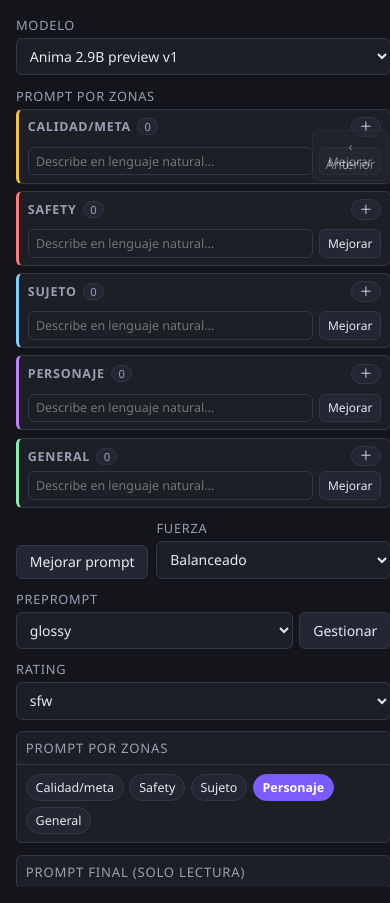
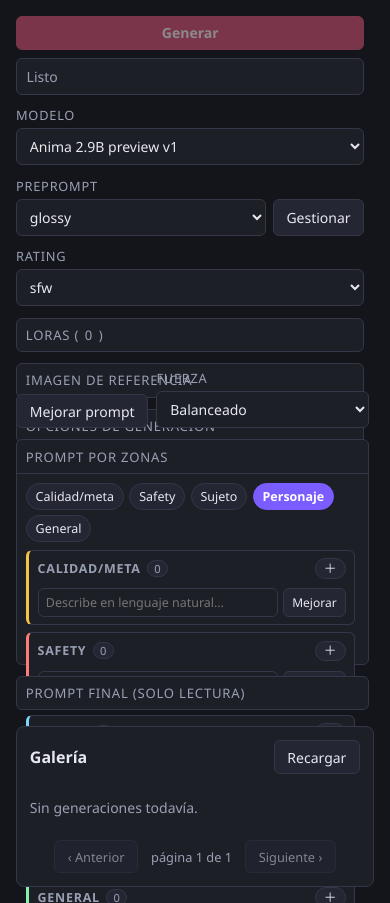
Before and after one commit to gusnion/WaifuStudio, a FastAPI app: page / in a window 390 px wide; the page is wider, and only the part inside the window is pictured. Shown: the part 73-976 px from the top of that part. Run offline with FastAPI, Linux system fonts and the light colour scheme; data that the repository does not hold is empty; parts of the project's set-up code (start-up, migrations or seed data) failed here and were passed over.

Commit message:
[M9-B-fix8] panel a 2 columnas: Generar arriba, prompt por zonas con scroll propio en la 2a, popover sincronizado (checks de tags existentes, altas/bajas) (732 tests)

```diff
--- a/static/app.css
+++ b/static/app.css
@@ -113,6 +113,100 @@
   padding-right: 0.3rem;
 }
 
+/* Panel Imagen: panel lateral en 2 columnas (1: generación, 2: prompt) */
+#panel-image.active {
+  grid-template-columns: minmax(620px, 780px) minmax(0, 1fr);
+}
+
+.controls.image-controls {
+  display: grid;
+  grid-template-columns: minmax(240px, 300px) minmax(320px, 1fr);
+  gap: 0.7rem;
+  align-items: start;
+  height: 100%;
+  min-height: 0;
+  overflow: hidden;
+}
+
+.image-controls .controls-column {
+  display: flex;
+  flex-direction: column;
+  gap: 0.7rem;
+  align-self: stretch;
+  min-width: 0;
+  min-height: 0;
+}
+
+.image-controls .controls-column-primary {
+  overflow-y: auto;
+  padding-right: 0.3rem;
+}
+
+.image-controls .controls-column-zones {
+  overflow: hidden;
+}
+
+.generate-block,
+.zone-toolbar {
+  display: flex;
+  flex-direction: column;
+  gap: 0.5rem;
+}
+
+.zone-toolbar {
+  flex: 0 0 auto;
+}
+
+.zones-panel {
+  display: flex;
+  flex-direction: column;
+  flex: 1 1 auto;
+  min-height: 0;
+}
+
+.zones-panel > .section-body {
+  flex: 1 1 auto;
+  min-height: 0;
+}
+
+#zone-editor {
+  flex: 1 1 auto;
+  min-height: 10rem;
+  max-height: calc(100vh - 20rem);
+  overflow-y: auto;
+  padding-right: 0.25rem;
+}
+
+.zone-popover-count {
+  color: var(--muted);
+  font-size: 0.72rem;
+  text-transform: uppercase;
+  letter-spacing: 0.05em;
+}
+
+@media (max-width: 900px) {
+  #panel-image.active {
+    grid-template-columns: minmax(0, 1fr);
+    align-content: start;
+    overflow-y: auto;
+  }
+
+  .controls.image-controls {
+    grid-template-columns: minmax(0, 1fr);
+    height: auto;
+    overflow: visible;
+  }
+
+  .image-controls .controls-column-primary,
+  .image-controls .controls-column-zones {
+    overflow: visible;
+  }
+
+  #zone-editor {
+    max-height: 60vh;
+  }
+}
+
 .prompt-block {
   display: flex;
   flex-direction: column;
--- a/static/app.js
+++ b/static/app.js
@@ -138,7 +138,8 @@
 let zoneInsertTarget = null;
 let zonePopoverOptions = null;
 let zonePopoverSubcat = null;
-let zonePopoverSelected = new Set();
+let zonePopoverOriginSubcat = null;
+let zonePopoverSelected = new Map();
 let zonePopoverSeq = 0;
 let zoneOcApplied = [];
 let zoneOcCharacter = null;
@@ -1544,6 +1545,27 @@
   return seen;
 }
 
+function zoneScopeTags(zone, subcat) {
+  if (!zone || !ZONE_ORDER.includes(zone)) {
+    return [];
+  }
+  if (zone === "general") {
+    return generalBucket(subcat);
+  }
+  return state.promptZones[zone] || [];
+}
+
+function seedZonePopoverSelection(zone, subcat) {
+  zonePopoverSelected = new Map();
+  for (const raw of zoneScopeTags(zone, subcat)) {
+    const tag = String(raw == null ? "" : raw);
+    const folded = tag.toLowerCase();
+    if (folded) {
+      zonePopoverSelected.set(folded, tag);
+    }
+  }
+}
+
 function composePrompt() {
   const merged = [];
   const seen = new Set();
@@ -1640,6 +1662,30 @@
     );
   }
   renderZoneEditor();
+}
+
+function removeTagsFromZoneScope(zone, tags, subcat) {
+  const folded = new Set(
+    (tags || [])
+      .map((tag) => String(tag == null ? "" : tag).trim().toLowerCase())
+      .filter(Boolean)
+  );
+  if (!folded.size) {
+    return;
+  }
+  if (zone === "general") {
+    const key = GENERAL_SUBCATS.includes(subcat) ? subcat : "otros";
+    state.promptZones.general[key] = (
+      state.promptZones.general[key] || []
+    ).filter((tag) => !folded.has(String(tag).toLowerCase()));
+    return;
+  }
+  if (!ZONE_ORDER.includes(zone)) {
+    return;
+  }
+  state.promptZones[zone] = (state.promptZones[zone] || []).filter(
+    (tag) => !folded.has(String(tag).toLowerCase())
+  );
 }
 
 function applyZonesPayload(zonesPayload, { replace = false } = {}) {
@@ -1968,12 +2014,13 @@
     row.className = "zone-option";
     const box = document.createElement("input");
     box.type = "checkbox";
-    box.checked = zonePopoverSelected.has(item.tag);
+    box.checked = zonePopoverSelected.has(item.tag.toLowerCase());
     box.addEventListener("change", () => {
+      const folded = item.tag.toLowerCase();
       if (box.checked) {
-        zonePopoverSelected.add(item.tag);
+        zonePopoverSelected.set(folded, item.tag);
       } else {
-        zonePopoverSelected.delete(item.tag);
+        zonePopoverSelected.delete(folded);
       }
       renderZonePopoverSelected();
     });
@@ -1998,7 +2045,13 @@
     container.appendChild(empty);
     return;
   }
-  for (const tag of zonePopoverSelected) {
+  const count = document.createElement("span");
+  count.className = "zone-popover-count";
+  count.textContent = `${zonePopoverSelected.size} seleccionada${
+    zonePopoverSelected.size === 1 ? "" : "s"
+  }`;
+  container.appendChild(count);
+  for (const tag of zonePopoverSelected.values()) {
     const chip = document.createElement("span");
     chip.className = "zone-selected-chip";
     const text = document.createElement("span");
@@ -2009,7 +2062,7 @@
     remove.textContent = "×";
     remove.title = "Quitar";
     remove.addEventListener("click", () => {
-      zonePopoverSelected.delete(tag);
+      zonePopoverSelected.delete(String(tag).toLowerCase());
       renderZonePopoverSelected();
       renderZonePopoverGroups();
     });
@@ -2053,10 +2106,22 @@
   const mode = $("zone-ocs-traits").checked ? "traits" : "auto";
   const profile = await fetchCharacterProfile(character, mode);
   removeTagsFromZones(zoneOcApplied);
+  if (zoneInsertTarget === "character") {
+    for (const tag of zoneOcApplied) {
+      zonePopoverSelected.delete(String(tag).toLowerCase());
+    }
+  }
   zoneOcApplied = addTagsToZone(
     "character",
     promptTagsFromText(profile.text)
   );
+  if (zoneInsertTarget === "character") {
+    for (const tag of zoneOcApplied) {
+      zonePopoverSelected.set(String(tag).toLowerCase(), tag);
+    }
+    renderZonePopoverSelected();
+    renderZonePopoverGroups();
+  }
   zoneOcCharacter = character;
   const notes = [`modo ${profile.mode}`];
   if (profile.lora) {
@@ -2087,7 +2152,11 @@
   zoneInsertTarget = zone;
   zonePopoverOptions = null;
   zonePopoverSubcat = null;
-  zonePopoverSelected = new Set();
+  zonePopoverOriginSubcat = zone === "general" ? subcat || null : null;
+  zonePopoverSelected = new Map();
+  if (zone !== "general") {
+    seedZonePopoverSelection(zone, null);
+  }
   zoneOcApplied = [];
   zoneOcCharacter = null;
   const isCharacter = zone === "character";
@@ -2126,6 +2195,17 @@
       )
         ? wanted
         : defaultGeneralSubcat();
+      if (
+        zonePopoverOriginSubcat &&
+        (zoneSubcatLocked(zonePopoverOriginSubcat) ||
+          !zonePopoverOptions.some(
+            (group) => group.id === zonePopoverOriginSubcat
+          ))
+      ) {
+        zonePopoverOriginSubcat = null;
+      }
+      seedZonePopoverSelection(zone, zonePopoverSubcat);
+      renderZonePopoverSelected();
     }
     renderZonePopoverTabs();
     renderZonePopoverGroups();
@@ -2140,7 +2220,8 @@
   zoneInsertTarget = null;
   zonePopoverOptions = null;
   zonePopoverSubcat = null;
-  zonePopoverSelected = new Set();
+  zonePopoverOriginSubcat = null;
+  zonePopoverSelected = new Map();
   zoneOcApplied = [];
   zoneOcCharacter = null;
   $("zone-popover").classList.add("hidden");
@@ -2164,7 +2245,7 @@
   for (const part of raw.split(",")) {
     const tag = part.trim();
     if (tag) {
-      zonePopoverSelected.add(tag);
+      zonePopoverSelected.set(tag.toLowerCase(), tag);
     }
   }
   input.value = "";
@@ -2173,25 +2254,46 @@
 }
 
 function clearZoneSelection() {
-  zonePopoverSelected = new Set();
+  zonePopoverSelected = new Map();
   renderZonePopoverSelected();
   renderZonePopoverGroups();
 }
 
 async function insertZoneSelection() {
   const zone = zoneInsertTarget;
-  const tags = Array.from(zonePopoverSelected);
   if (!zone) {
     return;
   }
-  if (!tags.length) {
+  const subcat =
+    zone === "general"
+      ? zonePopoverOriginSubcat || zonePopoverSubcat || "otros"
+      : null;
+  const selected = Array.from(zonePopoverSelected.values());
+  const selectedFolded = new Set(selected.map((tag) => tag.toLowerCase()));
+  const removals = zoneScopeTags(zone, subcat).filter(
+    (tag) => !selectedFolded.has(String(tag).toLowerCase())
+  );
+  const known = allPromptTagKeys();
+  const additions = selected.filter(
+    (tag) => !known.has(String(tag).toLowerCase())
+  );
+  if (!additions.length && !removals.length) {
     setStatus("Selecciona o añade algún tag antes de insertar", true);
     return;
   }
-  const subcat = zone === "general" ? zonePopoverSubcat || "otros" : null;
-  addTagsToZone(zone, tags, subcat);
+  removeTagsFromZoneScope(zone, removals, subcat);
+  const added = pushTagsToZone(zone, additions, subcat, allPromptTagKeys());
+  renderZoneEditor();
+  composePrompt();
   closeZoneInsert();
-  setStatus(`Insertados ${tags.length} tag(s)`);
+  const parts = [];
+  if (added.length) {
+    parts.push(`${added.length} añadido(s)`);
+  }
+  if (removals.length) {
+    parts.push(`${removals.length} quitado(s)`);
+  }
+  setStatus(`Insertar: ${parts.join(" · ")}`);
 }
 
 async function attachReferenceFromUrl(url, name) {
--- a/templates/index.html
+++ b/templates/index.html
@@ -19,42 +19,26 @@
 
   <main>
     <section id="panel-image" class="panel active">
-      <aside class="controls">
-        <label class="field">
-          <span>Modelo</span>
-          <select id="model"></select>
-        </label>
-
-        <div class="prompt-block">
-          <div class="field">
-            <span>Prompt por zonas</span>
-            <div id="zone-editor" class="zone-editor"></div>
-          </div>
-          <div class="enhance-row">
-            <button id="btn-enhance" type="button">Mejorar prompt</button>
-            <label class="inline-field">
-              <span>Fuerza</span>
-              <select id="enhance-strength">
-                <option value="fiel">Fiel</option>
-                <option value="balanceado" selected>Balanceado</option>
-                <option value="creativo">Creativo</option>
-              </select>
-            </label>
-          </div>
-          <div id="enhance-result" class="enhance-result hidden">
-            <div class="enhance-block">
-              <span class="enhance-label">Positivo propuesto</span>
-              <p id="enhance-positive"></p>
+      <aside class="controls image-controls">
+        <div class="controls-column controls-column-primary">
+          <div class="generate-block">
+            <div class="generate-row">
+              <button id="btn-generate" class="primary" type="button">Generar</button>
+              <button id="btn-cancel" class="hidden" type="button">Cancelar</button>
             </div>
-            <div class="enhance-block">
-              <span class="enhance-label">Negativo propuesto</span>
-              <p id="enhance-negative"></p>
-            </div>
-            <div class="enhance-actions">
-              <button id="btn-enhance-use" class="primary" type="button">Usar</button>
-              <button id="btn-enhance-discard" type="button">Descartar</button>
+            <p id="job-status" class="status">Listo</p>
+            <div id="job-progress" class="progress hidden">
+              <div class="progress-track">
+                <div id="job-progress-fill" class="progress-fill"></div>
+              </div>
+              <p id="job-progress-text" class="progress-text">paso -/-</p>
             </div>
           </div>
+
+          <label class="field">
+            <span>Modelo</span>
+            <select id="model"></select>
+          </label>
 
           <div class="field">
             <span>Preprompt</span>
@@ -63,6 +47,7 @@
               <button id="btn-preprompt-manage" type="button">Gestionar</button>
             </div>
           </div>
+
           <label class="field">
             <span>Rating</span>
             <select id="rating">
@@ -71,7 +56,96 @@
             </select>
           </label>
 
-          <details id="section-zones" class="advanced panel-section" data-section="zones" open>
+          <details id="section-loras" class="advanced panel-section" data-section="loras">
+            <summary>LoRAs (<span id="loras-count">0</span>)</summary>
+            <div class="section-body">
+              <button id="btn-lora-modal" type="button">Elegir LoRAs (0)</button>
+              <div id="loras-list" class="lora-chips"></div>
+            </div>
+          </details>
+
+          <details id="section-ref" class="advanced panel-section" data-section="ref">
+            <summary>Imagen de referencia</summary>
+            <div class="section-body">
+              <label class="field">
+                <span>Imagen de referencia (PNG)</span>
+                <input id="ref-image" type="file" accept="image/png">
+              </label>
+              <div id="ref-preview" class="ref-preview hidden">
+                <img id="ref-thumb" alt="Referencia seleccionada">
+                <button id="btn-ref-clear" type="button">Quitar</button>
+              </div>
+              <label class="field">
+                <span>Fuerza <output id="strength-value">0.60</output></span>
+                <input id="strength" type="range" min="0.05" max="1" step="0.05" value="0.6">
+              </label>
+            </div>
+          </details>
+
+          <details id="section-params" class="advanced panel-section" data-section="params">
+            <summary>Opciones de generación</summary>
+            <div class="section-body">
+              <div class="grid-2">
+                <label class="field"><span>Seed</span><input id="seed" type="number" value="42"></label>
+                <label class="field"><span>Pasos</span><input id="steps" type="number" value="20" min="1"></label>
+                <label class="field"><span>CFG</span><input id="cfg" type="number" value="4.0" step="0.1"></label>
+                <label class="field"><span>Sampler</span><select id="sampler"></select></label>
+                <label class="field"><span>Scheduler</span><select id="scheduler"></select></label>
+              </div>
+              <div id="section-size" class="section-subblock">
+                <label class="field">
+                  <span>Tamaño</span>
+                  <select id="size"></select>
+                </label>
+                <div id="manual-size" class="grid-2 hidden">
+                  <label class="field"><span>Ancho</span><input id="width" type="number" value="768" step="8" min="64" max="4096"></label>
+                  <label class="field"><span>Alto</span><input id="height" type="number" value="1344" step="8" min="64" max="4096"></label>
+                </div>
+              </div>
+              <details id="section-negative" class="advanced panel-section" data-section="negative">
+                <summary>Negativo (avanzado)</summary>
+                <div class="section-body">
+                  <label class="field">
+                    <span>Negativo</span>
+                    <textarea id="negative" rows="3" placeholder="worst quality, low quality, ..."></textarea>
+                  </label>
+                  <button id="btn-negative-restore" type="button">Restaurar</button>
+                </div>
+              </details>
+            </div>
+          </details>
+        </div>
+
+        <div class="controls-column controls-column-zones">
+          <div class="zone-toolbar">
+            <div class="enhance-row">
+              <button id="btn-enhance" type="button">Mejorar prompt</button>
+              <label class="inline-field">
+                <span>Fuerza</span>
+                <select id="enhance-strength">
+                  <option value="fiel">Fiel</option>
+                  <option value="balanceado" selected>Balanceado</option>
+                  <option value="creativo">Creativo</option>
+                </select>
+              </label>
+            </div>
+            <div id="enhance-result" class="enhance-result hidden">
+              <div class="enhance-block">
+                <span class="enhance-label">Positivo propuesto</span>
+                <p id="enhance-positive"></p>
+              </div>
+              <div class="enhance-block">
+                <span class="enhance-label">Negativo propuesto</span>
+                <p id="enhance-negative"></p>
+              </div>
+              <div class="enhance-actions">
+                <button id="btn-enhance-use" class="primary" type="button">Usar</button>
+                <button id="btn-enhance-discard" type="button">Descartar</button>
+              </div>
+            </div>
+          </div>
+
+          <details id="section-zones" class="advanced panel-section zones-panel" data-section="zones" open>
             <summary>Prompt por zonas</summary>
             <div class="section-body">
               <div id="prompt-zones" class="prompt-zones">
@@ -116,8 +190,10 @@
                   </div>
                 </div>
               </div>
+              <div id="zone-editor" class="zone-editor"></div>
             </div>
           </details>
+
           <details id="section-final-prompt" class="advanced panel-section">
             <summary>Prompt final (solo lectura)</summary>
             <div class="section-body">
@@ -126,77 +202,6 @@
             </div>
           </details>
         </div>
-
-        <div class="generate-row">
-          <button id="btn-generate" class="primary" type="button">Generar</button>
-          <button id="btn-cancel" class="hidden" type="button">Cancelar</button>
-        </div>
-        <p id="job-status" class="status">Listo</p>
-        <div id="job-progress" class="progress hidden">
-          <div class="progress-track">
-            <div id="job-progress-fill" class="progress-fill"></div>
-          </div>
-          <p id="job-progress-text" class="progress-text">paso -/-</p>
-        </div>
-
-        <details id="section-loras" class="advanced panel-section" data-section="loras">
-          <summary>LoRAs (<span id="loras-count">0</span>)</summary>
-          <div class="section-body">
-            <button id="btn-lora-modal" type="button">Elegir LoRAs (0)</button>
-            <div id="loras-list" class="lora-chips"></div>
-          </div>
-        </details>
-
-        <details id="section-ref" class="advanced panel-section" data-section="ref">
-          <summary>Imagen de referencia</summary>
-          <div class="section-body">
-            <label class="field">
-              <span>Imagen de referencia (PNG)</span>
-              <input id="ref-image" type="file" accept="image/png">
-            </label>
-            <div id="ref-preview" class="ref-preview hidden">
-              <img id="ref-thumb" alt="Referencia seleccionada">
-              <button id="btn-ref-clear" type="button">Quitar</button>
-            </div>
-            <label class="field">
-              <span>Fuerza <output id="strength-value">0.60</output></span>
-              <input id="strength" type="range" min="0.05" max="1" step="0.05" value="0.6">
-            </label>
-          </div>
-        </details>
-
-        <details id="section-params" class="advanced panel-section" data-section="params">
-          <summary>Opciones de generación</summary>
-          <div class="section-body">
-            <div class="grid-2">
-              <label class="field"><span>Seed</span><input id="seed" type="number" value="42"></label>
-              <label class="field"><span>Pasos</span><input id="steps" type="number" value="20" min="1"></label>
-              <label class="field"><span>CFG</span><input id="cfg" type="number" value="4.0" step="0.1"></label>
-              <label class="field"><span>Sampler</span><select id="sampler"></select></label>
-              <label class="field"><span>Scheduler</span><select id="scheduler"></select></label>
-            </div>
-            <div id="section-size" class="section-subblock">
-              <label class="field">
-                <span>Tamaño</span>
-                <select id="size"></select>
-              </label>
-              <div id="manual-size" class="grid-2 hidden">
-                <label class="field"><span>Ancho</span><input id="width" type="number" value="768" step="8" min="64" max="4096"></label>
-                <label class="field"><span>Alto</span><input id="height" type="number" value="1344" step="8" min="64" max="4096"></label>
-              </div>
-            </div>
-            <details id="section-negative" class="advanced panel-section" data-section="negative">
-              <summary>Negativo (avanzado)</summary>
-              <div class="section-body">
-                <label class="field">
-                  <span>Negativo</span>
-                  <textarea id="negative" rows="3" placeholder="worst quality, low quality, ..."></textarea>
-                </label>
-                <button id="btn-negative-restore" type="button">Restaurar</button>
-              </div>
-            </details>
-          </div>
-        </details>
       </aside>
 
       <section class="gallery-panel">
```
Also changed, not shown: README.md.
